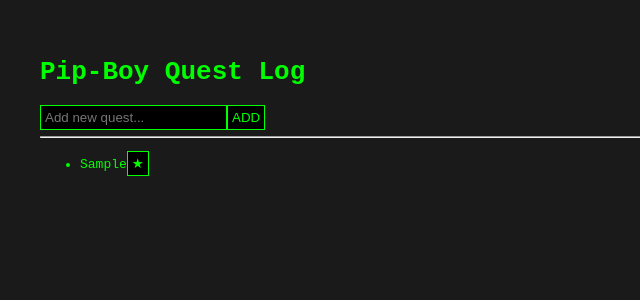
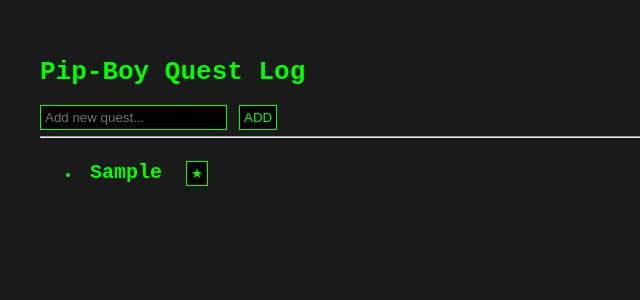
Before and after one commit to MrVladCh/pipboy-planner, a React (Create React App) app: page / in a window 1280 px wide. Both pictures are taken after typing "Sample" into the empty fields and a click on the button "ADD". Shown: the top 300 px of the page, without its empty margins (0-640 px from the left). Built offline with nearby package versions, Linux system fonts and the light colour scheme.

Commit message:
Обновил стили и расположение кнопок в PipBoy Planner

```diff
--- a/src/App.js
+++ b/src/App.js
@@ -92,29 +92,35 @@
           onChange={(e) => setNewQuest(e.target.value)}
           placeholder="Add new quest..."
         />
-        <button onClick={addQuest} className="ml-2">ADD</button>
+        <button onClick={addQuest} style={{ marginLeft: "12px" }}>ADD</button>
       </div>
       <hr />
       <ul>
         {sortedQuests.map((quest) => (
           <li
             key={quest.id}
-            className={`mb-4 p-2 ${quest.priority ? "bg-green-900" : ""} ${quest.completed ? "faded" : ""}`}
+            className={quest.completed ? "faded" : ""}
+            style={{ backgroundColor: quest.priority ? "#276727" : "transparent", padding: "10px", marginBottom: "16px" }}
           >
             <div className="flex justify-between items-center mb-1">
               <span
                 onClick={() => handleClick(quest)}
-                className="cursor-pointer text-xl flex-grow"
+                style={{ fontSize: "20px", fontWeight: "bold", flexGrow: 1, marginRight: "12px", cursor: "pointer" }}
               >
                 {quest.title}
               </span>
-              <button onClick={() => updateQuest(quest.id, { priority: !quest.priority })} className="ml-2">★</button>
+              <button onClick={() => updateQuest(quest.id, { priority: !quest.priority })} style={{ marginLeft: "12px" }}>★</button>
             </div>
 
             {quest.expanded && (
               <div className="ml-4 text-sm">
-                <ul>
-                  {quest.subtasks.map((s, i) => (
+                <div style={{ marginBottom: "8px" }}>
+                    <button onClick={() => updateQuest(quest.id, { editing: !quest.editing })}>EDIT</button>
+                    <button onClick={() => deleteQuest(quest.id)}>DEL</button>
+                  </div>
+
+                  <ul>
+                    {quest.subtasks.map((s, i) => (
                     <li
                       key={i}
                       onClick={() => toggleSubtask(quest.id, i)}
```
